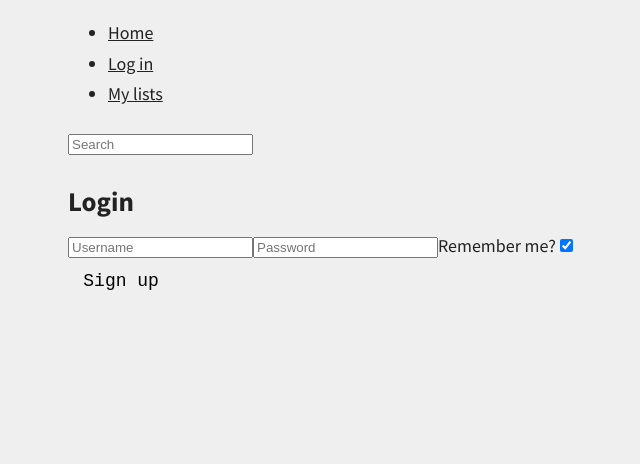
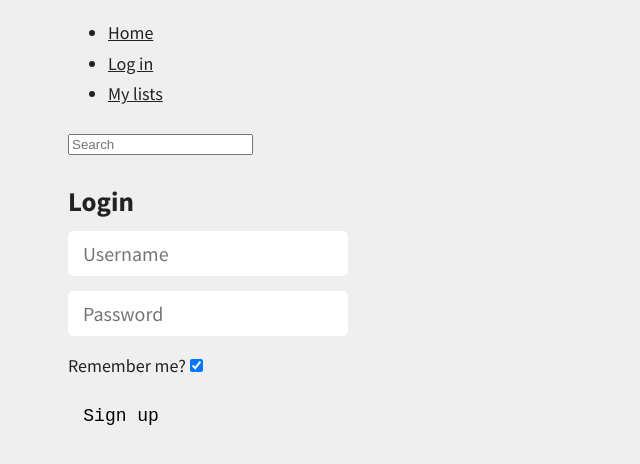
Before and after one commit to murbar/todo-firebase, a React (Create React App) app: page /login in a window 1280 px wide. Shown: the top 464 px of the page, without its empty margins (292-932 px from the left). Built offline with nearby package versions, Linux system fonts and the light colour scheme; no server answers.

Commit message:
Add form components

```diff
--- a/src/components/pages/Login.js
+++ b/src/components/pages/Login.js
@@ -2,9 +2,11 @@ import React from 'react';
 import styled from 'styled-components';
 import { Redirect, useLocation } from 'react-router-dom';
 import Button from 'components/common/Button';
+import Input from 'components/common/Input';
 import useForm from 'hooks/useForm';
 import { useAuth } from 'contexts/AuthContext';
 import config from 'config';
+import FormField from 'components/common/FormField';
 
 const Styles = styled.div``;
 
@@ -24,20 +26,25 @@ export default function Login() {
     <Styles>
       <h2>Login</h2>
       <form onSubmit={handleSubmit}>
-        <input
+        <FormField>
+          <Input
             name="email"
             type="text"
             placeholder="Username"
             onChange={handleChange}
             value={values.email || ''}
           />
-        <input
+        </FormField>
+        <FormField>
+          <Input
             name="password"
             type="password"
             placeholder="Password"
             onChange={handleChange}
             value={values.password || ''}
           />
+        </FormField>
+        <FormField>
           <label htmlFor="">
             Remember me?
             <input
@@ -47,7 +54,10 @@ export default function Login() {
               onChange={handleChange}
             />
           </label>
+        </FormField>
+        <FormField>
           <Button type="submit">Sign up</Button>
+        </FormField>
       </form>
     </Styles>
   );
```
Lines whose indentation alone changed are shown as unchanged.
